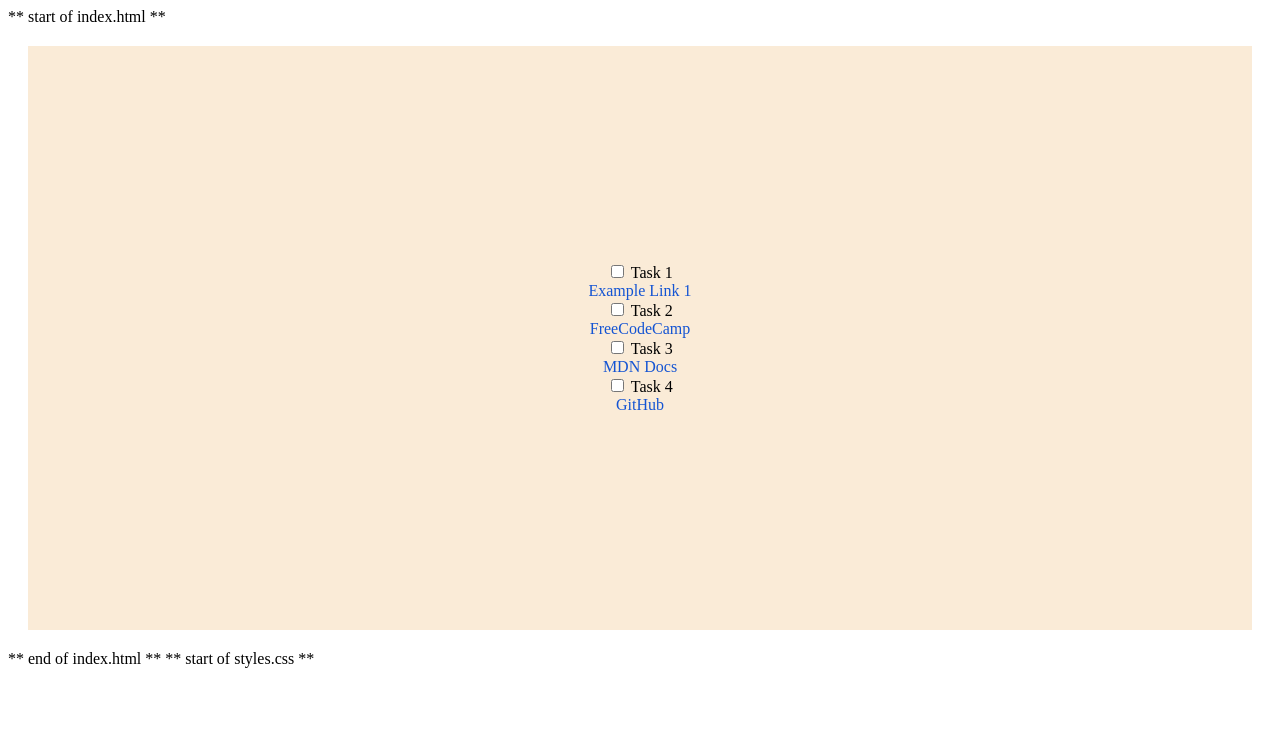
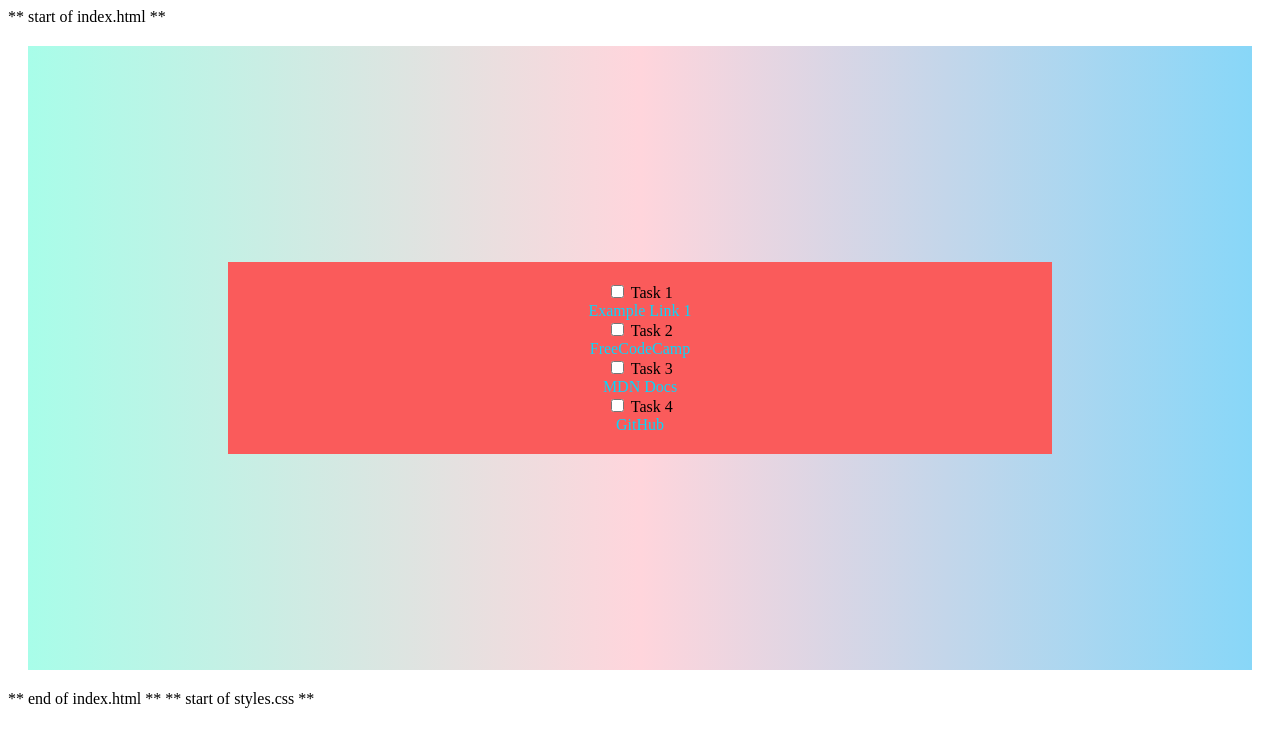
Before and after one commit to sagarkondke/todolist_freecodecamp, a plain HTML site: page index.html in a window 1280 px wide. Drawn offline with Linux system fonts and the light colour scheme.

Commit message:
we are doing some change of the css and make to-do list is good and prominat to use

```diff
--- a/styles.css
+++ b/styles.css
@@ -1,8 +1,12 @@
 /* Remove default list style */
+*{
+
+}
 .wrapper{
   display: flex;
   overflow-x: hidden;
   text-align: center;
+    /* background-image: linear-gradient(to right,rgb(180, 251, 234) ,rgb(222, 255, 251)); */
 }
 
 .to{
@@ -11,6 +15,7 @@
   background-color: antiquewhite;
   margin: 20px;
   padding: 200px;
+  background-image: linear-gradient(to right,rgb(168, 253, 233),rgb(255, 213, 220) ,rgb(136, 215, 248));
 
 
 
@@ -24,7 +29,7 @@ ul {
 /* Style for sub-item links */
 .sub-item-link {
   text-decoration: none;       /* Remove underline */
-  color: rgb(20, 84, 211);                 /* Default link color */
+  color: rgb(7, 215, 252);                 /* Default link color */
   transition: color 0.3s ease, outline 0.3s ease;
 }
 
@@ -35,7 +40,9 @@ ul {
 
 /* Hover state */
 .sub-item-link:hover {
-  color: rgb(251, 31, 167);
+  color: rgb(7, 241, 23);
+  transform:scale(1.1);
+
 }
 
 /* Focus state */
@@ -47,11 +54,15 @@ ul {
 /* Active (clicked) state */
 .sub-item-link:active {
   color: red;
+
 }
 
-/* .todo-list{
-  margin-top: 155px;
+.todo-list{
+  /* margin-top: 155px; */
   padding: 20px;
-} */
+    background-color: rgb(250, 91, 91);
+
+}
+
 
 /* ** end of styles.css ** */
```
